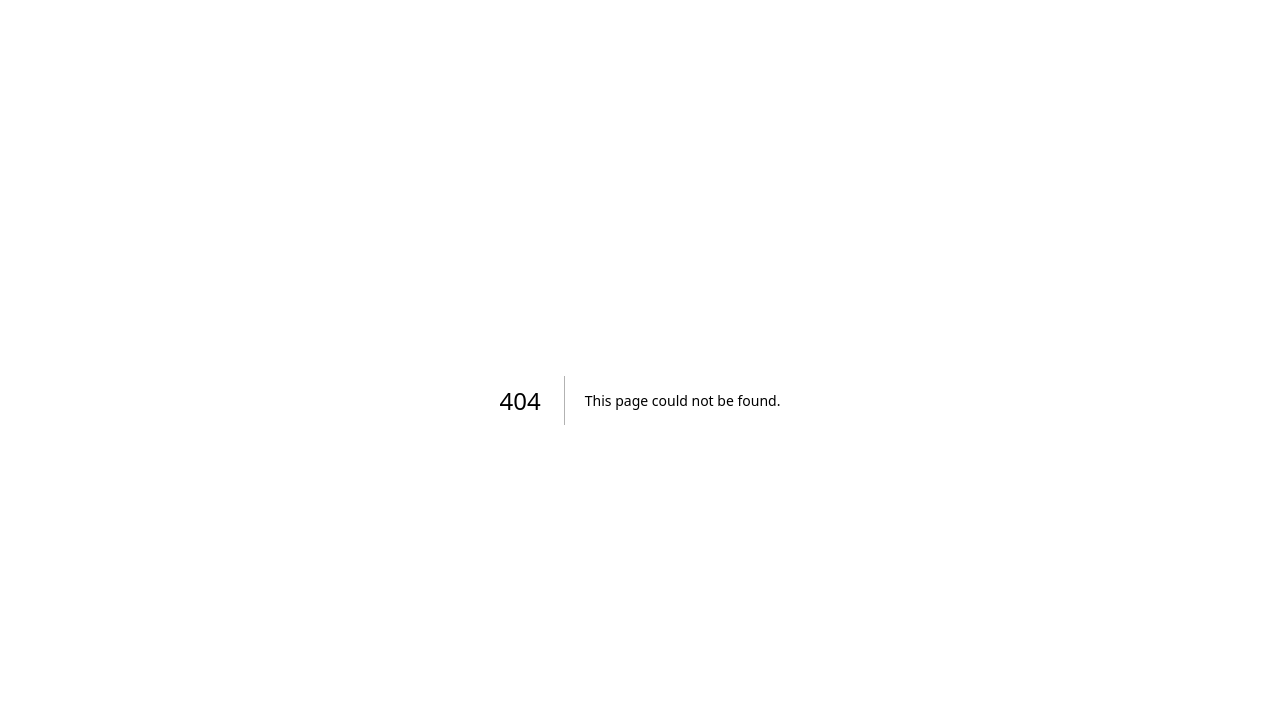
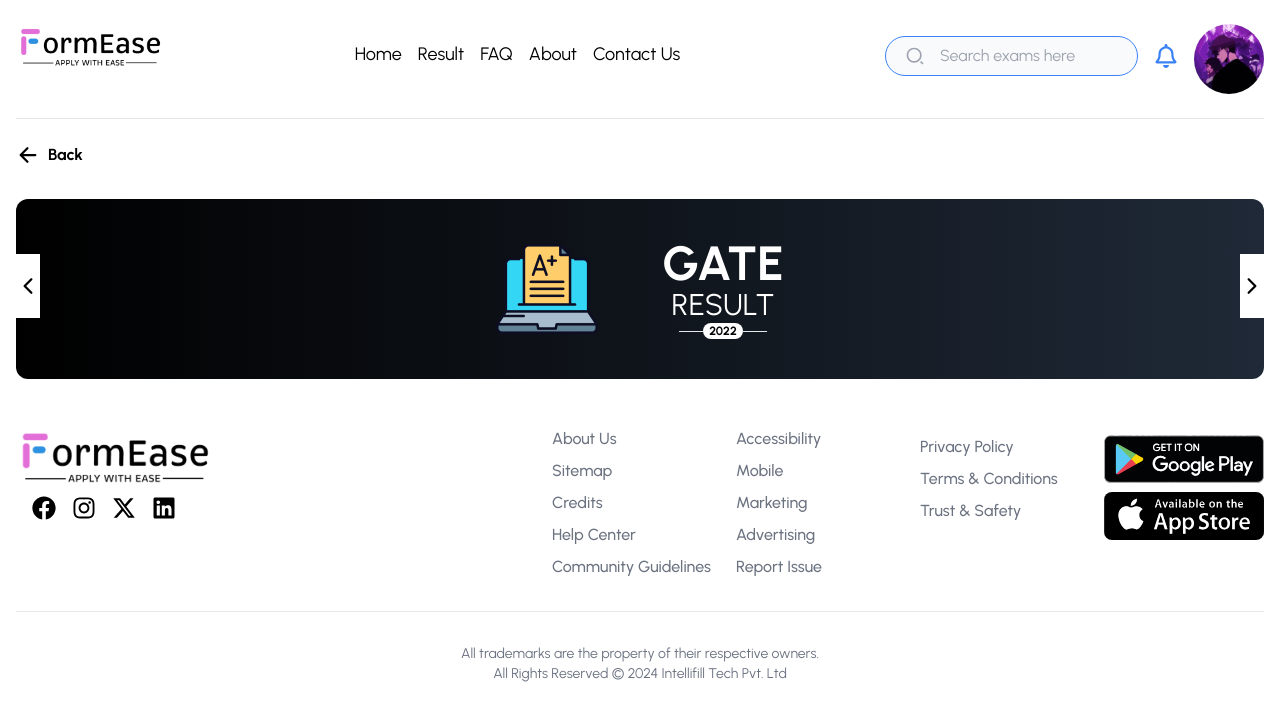
Before and after one commit to allworkdone/intellifill-page, a Next.js app: page /homepage in a window 1280 px wide. Before the commit this address had no page. Shown: the top 720 px of the page. Built offline with nearby package versions, Linux system fonts and the light colour scheme; what @shrutibalasa/tailwind-grid-auto-fit would draw is missing.

Commit message:
intellifill: Added Homepage to the route group Created Content page and designed the card layout Added the necessary image for it

```diff
--- /dev/null
+++ b/app/homepage/components/Content.js
@@ -0,0 +1,47 @@
+import { IoIosArrowBack, IoIosArrowForward } from "react-icons/io";
+import Image from "next/image";
+
+const Content = () => {
+    return (
+        <>
+            <div className="bg-white">
+                <div className="p-4 py-2 mx-auto w-full max-w-screen-xl lg:py-4">
+                    {/* Card Layout */}
+                    <div className="py-2 mx-auto main-div bg-gradient-to-r from-black to-gray-800 h-[180px] rounded-xl flex justify-between">
+                        <div className="button-div-back my-auto">
+                            <button className="bg-white h-16">
+                                <IoIosArrowBack className="text-2xl" />
+                            </button>
+                        </div>
+                        <div className="image-div my-auto flex xl:gap-16 lg:gap-16 sm:gap-8">
+                            <div className="image-1 ">
+                                <Image
+                                    src={"/image-12.png"}
+                                    width={102}
+                                    height={102}
+                                />
+                            </div>
+                            <div className="image-2 flex flex-col justify-center items-center uppercase">
+                                <h1 className="text-white font-bold text-5xl ">Gate</h1>
+                                <h3 className="text-white text-3xl">Result</h3>
+                                <div className="flex flex-row justify-center items-center">
+                                    <hr className=" bg-white h-[1px] sm:mx-auto w-6" />
+                                    <div className="bg-white rounded-lg h-4 w-10 justify-center flex item-center">
+                                        <h6 className="text-black text-xs font-bold">2022</h6>
+                                    </div>
+                                    <hr className="bg-white h-[1px] sm:mx-auto w-6" />
+                                </div>
+                            </div>
+                        </div>
+                        <div className="button-div-fwd my-auto">
+                            <button className="bg-white h-16">
+                                <IoIosArrowForward className="text-2xl" />
+                            </button>
+                        </div>
+                    </div>
+                </div>
+            </div>
+        </>
+    )
+};
+export default Content;
--- /dev/null
+++ b/app/homepage/page.js
@@ -0,0 +1,16 @@
+import NavBar from '../components/NavBar'
+import Footer from '../components/Footer'
+import Button from '../components/Button'
+import Content from './components/Content'
+
+export default function Home() {
+  return (
+    <>
+      <NavBar />
+      <Button />
+      <Content/>
+      <Footer />
+
+    </>
+  )
+}
```
Also changed, not shown: public/image-12.png (added).
